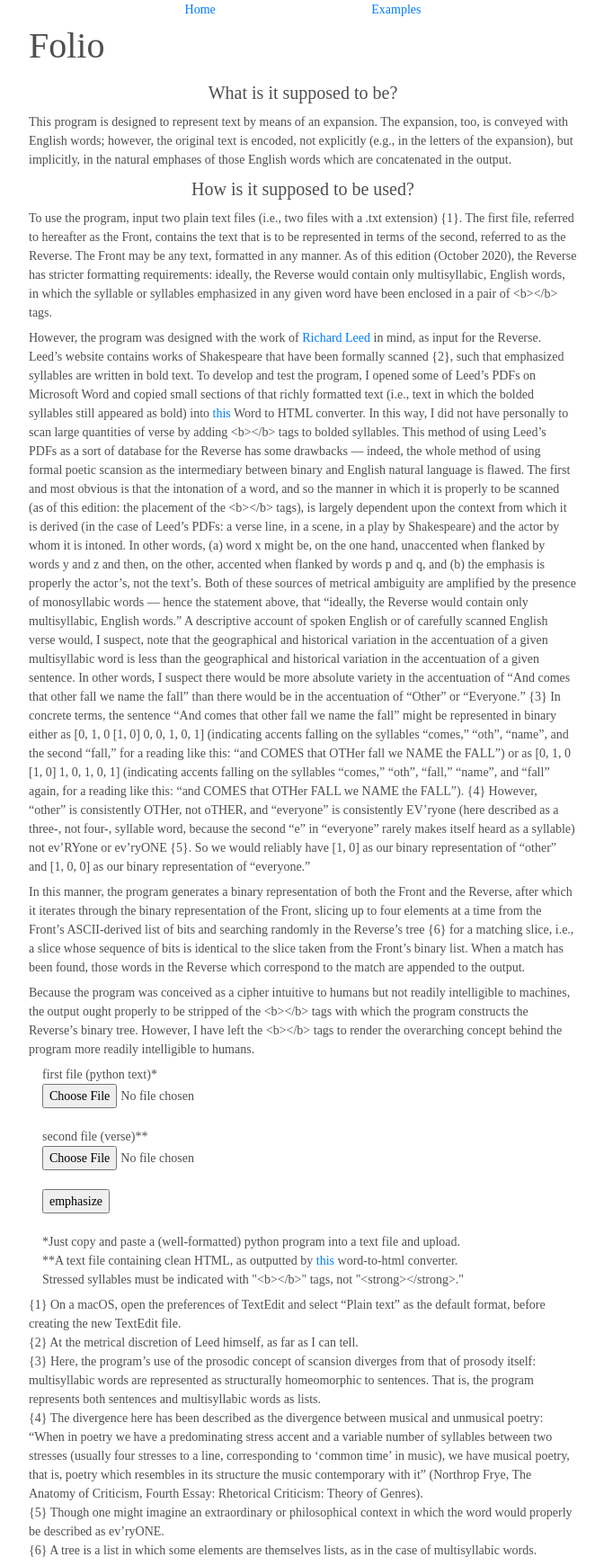
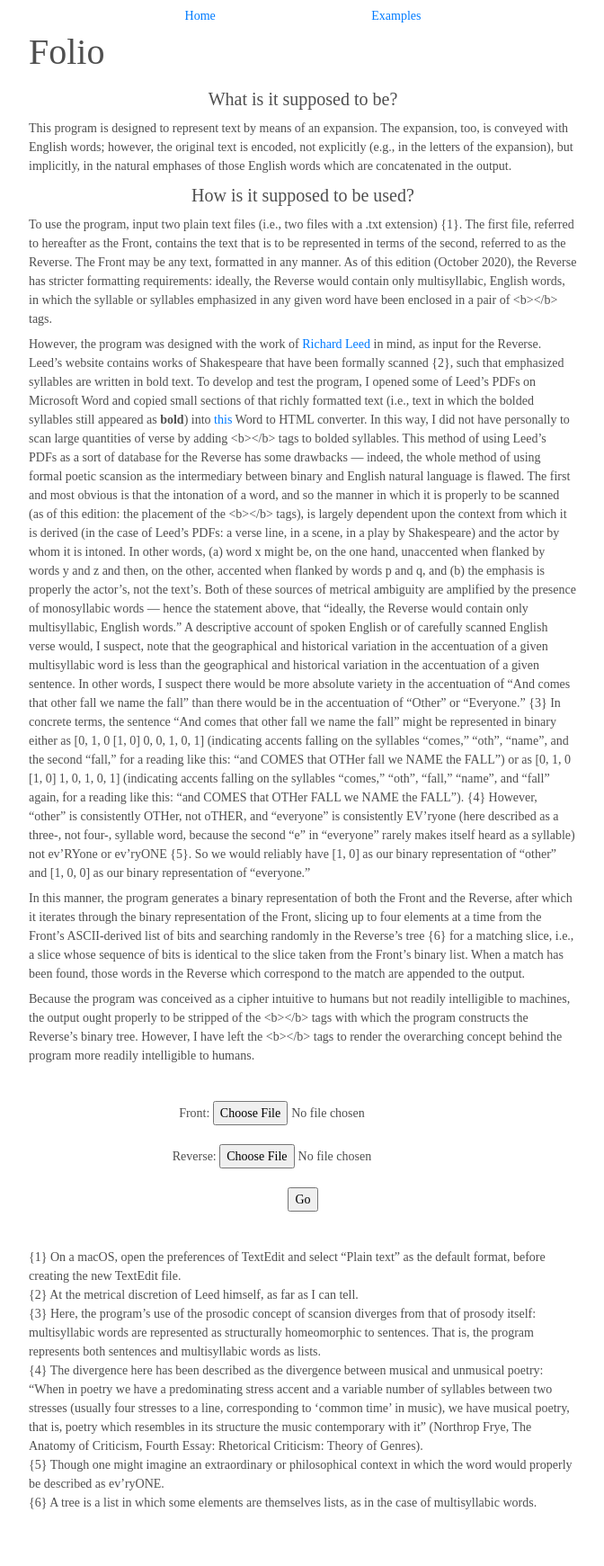
Before and after one commit to jml1996/final_project_1_venv, a Flask app: page / in a window 1280 px wide. Shown: the whole page at 90% size, without its empty margins (303-975 px from the left). After the commit the page ends 1678 px from the top, so only its background shows below. Run offline with Flask 2, Linux system fonts and the light colour scheme; some libraries are stand-ins or nearby versions.

Commit message:
/ added instead of index.html, fixed the html pages, working on css

```diff
--- a/application.py
+++ b/application.py
@@ -122,6 +122,15 @@ def after_request(response):
 def index():
     """Handle requests for / via GET (and POST)"""
     return render_template("index.html")
+
+
+@app.route("/examples")
+def examples():
+    return render_template("examples.html")
+
+# @app.route("/index")
+# def index2():
+#     return render_template("index.html")
 
 
 @app.route("/emphasize", methods=["POST"])
--- a/static/styles.css
+++ b/static/styles.css
@@ -7,8 +7,7 @@ html, body, div, span, applet, object, iframe,
 h1, h2, h3, h4, h5, h6, p, blockquote, pre,
 a, abbr, acronym, address, big, cite, code,
 del, dfn, em, img, ins, kbd, q, s, samp,
-small, strike, strong, sub, sup, tt, var,
-b, u, i, center,
+small, strike, strong, sub, sup, tt, var, u, i, center,
 dl, dt, dd, ol, ul, li,
 fieldset, form, label, legend,
 table, caption, tbody, tfoot, thead, tr, th, td,
@@ -69,6 +68,7 @@ p {
 }
 
 nav {
+    margin-top: .7rem;
     display: flex;
     justify-content: space-evenly;
     text-decoration: none;
@@ -76,3 +76,68 @@ nav {
 nav a {
     text-decoration: none;
 }
+
+#upload {
+    margin-top: 4rem;
+    margin-bottom: 4rem;
+    display: flex;
+    text-align: center;
+    justify-content: center;
+    align-items: center;
+}
+
+form {
+    width: 100%;
+    /* border: dotted; */
+    /* display: flex; */
+}
+
+
+/* .container2 {
+    width: 80%;
+    display: flex;
+    /* flex-direction: c; */
+    /* height: 100%; */
+/* } */
+
+
+
+/* ensure content is below navbar
+div.container-fluid
+{
+    padding-top: 56px;
+} */
+
+/* fill viewport
+div.container-fluid, div.row, div.col
+{
+    height: 100%;
+} */
+
+/* remove padding within column */
+/* div.col
+{
+    padding-left: 0;
+    padding-right: 0;
+} */
+
+/* add padding around form */
+/* form
+{
+    padding: 15px;
+} */
+
+/* wrap and scroll preformatted text */
+pre
+{
+    height: 100%;
+    overflow: auto;
+    padding: 15px;
+    white-space: pre-wrap;
+}
+
+/* highlight spans */
+/* span
+{
+    background-color: #ff0;
+} */
--- a/templates/index.html
+++ b/templates/index.html
@@ -18,8 +18,8 @@
     <body>
         <div id="indexouter" class="container">
             <nav>
-                  <a href="index.html">Home</a>
-                  <a href="examples.html">Examples</a>
+                  <a href="/">Home</a>
+                  <a href="/examples">Examples</a>
             </nav>
             <h1>Folio</h1>
             <div id="essay" class="middle">
@@ -38,14 +38,14 @@
 <p>Because the program was conceived as a cipher intuitive to humans but not readily intelligible to machines, the output ought properly to be stripped of the &lt;b&gt;&lt;/b&gt; tags with which the program constructs the Reverse’s binary tree. However, I have left the &lt;b&gt;&lt;/b&gt tags to render the overarching concept behind the program more readily intelligible to humans.</p>
 <div id="upload" class="col">
     <form action="/emphasize" enctype="multipart/form-data" method="post">
-        first file (python text)*<br>
+        Front:
         <input name="file1", type="file"><br><br>
-        second file (verse)**<br>
+        Reverse:
         <input name="file2", type="file"><br><br>
-        <button type="submit">emphasize</button></button><br><br>
-        *Just copy and paste a (well-formatted) python program into a text file and upload.<br>
+        <button type="submit">Go</button></button>
+        <!-- *Just copy and paste a (well-formatted) python program into a text file and upload.<br>
         **A text file containing clean HTML, as outputted by <a href=https://www.textfixer.com/html/convert-word-to-html.php>this</a> word-to-html converter.<br>
-        Stressed syllables must be indicated with "&ltb&gt&lt/b&gt" tags, not "&ltstrong&gt&lt/strong&gt."
+        Stressed syllables must be indicated with "&ltb&gt&lt/b&gt" tags, not "&ltstrong&gt&lt/strong&gt." -->
     </form>
 </div>
 <p id="footnotes">
```
Also changed, not shown: templates/examples.html (+3 -7 lines), templates/layout.html (+8 -11 lines).
